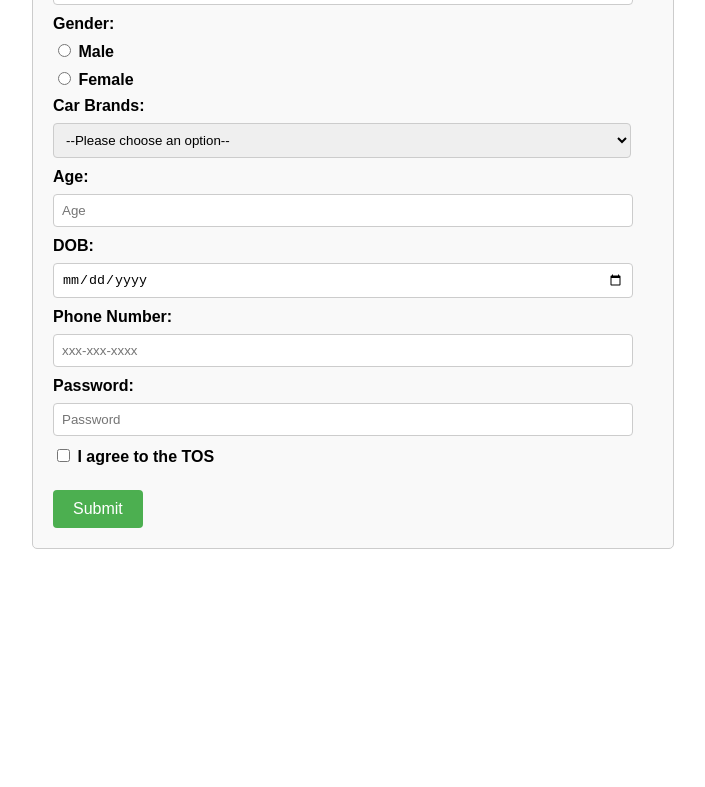
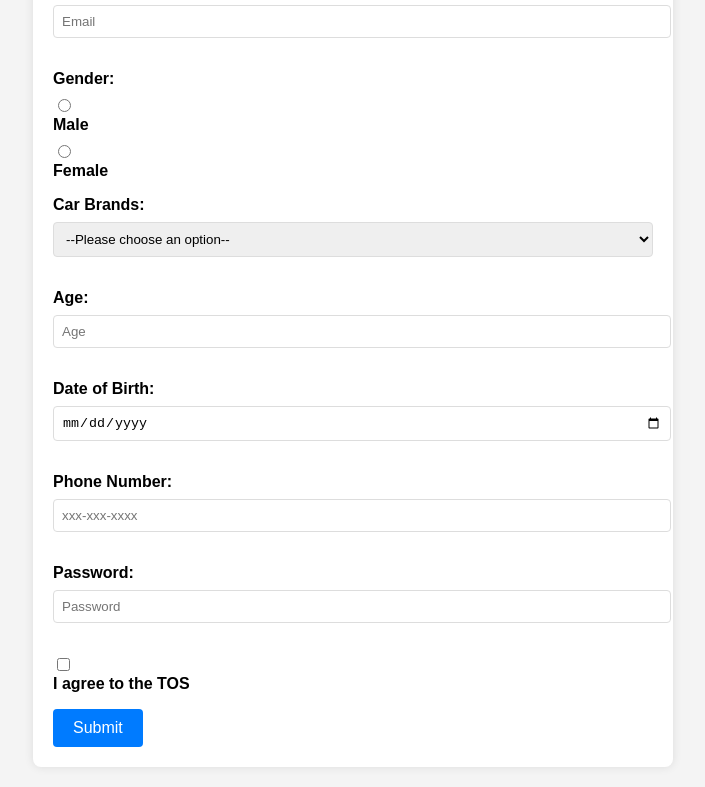
Before and after one commit to acciojob/signup-form-car-jaisaipothula, a website: page main.html in a window 1280 px wide. Shown: the part 232-1019 px from the top of the page, without its empty margins (287-992 px from the left). Before the commit the page ends 801 px from the top, so only its background shows below. Drawn offline with Linux system fonts and the light colour scheme.

Commit message:
created a submission

```diff
--- a/main.html
+++ b/main.html
@@ -5,104 +5,107 @@
     <meta name="viewport" content="width=device-width, initial-scale=1.0">
     <title>Signup Form</title>
     <style>
+        /* Inline CSS for basic styling */
         body {
             font-family: Arial, sans-serif;
             margin: 20px;
+            background-color: #f4f4f4;
         }
-        form {
+        .container {
             max-width: 600px;
-            margin: 0 auto;
+            margin: auto;
             padding: 20px;
-            border: 1px solid #ccc;
-            background-color: #f9f9f9;
-            border-radius: 5px;
+            background-color: #fff;
+            border-radius: 8px;
+            box-shadow: 0 0 10px rgba(0, 0, 0, 0.1);
         }
         label {
             display: block;
             margin-bottom: 8px;
             font-weight: bold;
         }
-        input[type="text"],
-        input[type="email"],
-        input[type="number"],
-        input[type="date"],
-        input[type="tel"],
-        input[type="password"] {
-            width: calc(100% - 20px);
+        input[type="text"], input[type="email"], input[type="number"], input[type="date"], input[type="tel"], input[type="password"], select {
+            width: 100%;
             padding: 8px;
-            margin-bottom: 10px;
-            border: 1px solid #ccc;
-            border-radius: 4px;
-            box-sizing: border-box;
-        }
-        select {
-            width: calc(100% - 22px);
-            padding: 8px;
-            margin-bottom: 10px;
-            border: 1px solid #ccc;
-            border-radius: 4px;
-            box-sizing: border-box;
-        }
-        input[type="checkbox"] {
-            margin-bottom: 10px;
-        }
-        input[type="submit"] {
-            background-color: #4CAF50;
-            color: white;
-            border: none;
-            padding: 10px 20px;
-            text-align: center;
-            text-decoration: none;
-            display: inline-block;
-            font-size: 16px;
-            margin-top: 10px;
-            cursor: pointer;
+            margin-bottom: 16px;
+            border: 1px solid #ddd;
             border-radius: 4px;
         }
-        input[type="submit"]:hover {
-            background-color: #45a049;
+        input[type="radio"], input[type="checkbox"] {
+            margin-right: 8px;
+        }
+        .form-group {
+            margin-bottom: 16px;
+        }
+        .form-group input[type="radio"] {
+            margin-right: 10px;
+        }
+        button[type="submit"] {
+            padding: 10px 20px;
+            background-color: #007bff;
+            color: #fff;
+            border: none;
+            border-radius: 4px;
+            cursor: pointer;
+            font-size: 16px;
+        }
+        button[type="submit"]:hover {
+            background-color: #0056b3;
         }
     </style>
 </head>
 <body>
-    <form action="#" method="post">
-        <h2>Signup Form</h2>
-
+    <div class="container">
+        <h1>Signup Form</h1>
+        <form action="/submit" method="post">
+            <div class="form-group">
                 <label for="name">Name:</label>
-        <input type="text" id="name" name="name" required placeholder="Name">
-
+                <input type="text" id="name" name="name" placeholder="Name" required>
+            </div>
+            <div class="form-group">
                 <label for="email">Email:</label>
-        <input type="email" id="email" name="email" required placeholder="Email">
-
+                <input type="email" id="email" name="email" placeholder="Email" required>
+            </div>
+            <div class="form-group">
                 <label>Gender:</label>
-        <label for="gender_m"><input type="radio" id="gender_m" name="gender" required> Male</label>
-        <label for="gender_f"><input type="radio" id="gender_f" name="gender" required> Female</label>
-
+                <input type="radio" id="gender_m" name="gender" value="male" required>
+                <label for="gender_m">Male</label>
+                <input type="radio" id="gender_f" name="gender" value="female" required>
+                <label for="gender_f">Female</label>
+            </div>
+            <div class="form-group">
                 <label for="cars">Car Brands:</label>
                 <select id="cars" name="cars" required>
-            <option value="" disabled selected>--Please choose an option--</option>
-            <option value="Toyota">Toyota</option>
-            <option value="Honda">Honda</option>
-            <option value="Ford">Ford</option>
-            <option value="Chevrolet">Chevrolet</option>
-            <option value="Other">Other</option>
+                    <option value="">--Please choose an option--</option>
+                    <option value="audi">Audi</option>
+                    <option value="bmw">BMW</option>
+                    <option value="mercedes">Mercedes</option>
+                    <option value="toyota">Toyota</option>
+                    <option value="volkswagen">Volkswagen</option>
                 </select>
-
+            </div>
+            <div class="form-group">
                 <label for="age">Age:</label>
-        <input type="number" id="age" name="age" required placeholder="Age">
-
-        <label for="dob">DOB:</label>
+                <input type="number" id="age" name="age" placeholder="Age" required>
+            </div>
+            <div class="form-group">
+                <label for="dob">Date of Birth:</label>
                 <input type="date" id="dob" name="dob" required>
-
+            </div>
+            <div class="form-group">
                 <label for="tel">Phone Number:</label>
                 <input type="tel" id="tel" name="tel" placeholder="xxx-xxx-xxxx">
-
+            </div>
+            <div class="form-group">
                 <label for="password">Password:</label>
-        <input type="password" id="password" name="password" required placeholder="Password">
-
-        <label><input type="checkbox" id="tos" name="tos" required> I agree to the TOS</label>
-
-        <input type="submit" value="Submit">
+                <input type="password" id="password" name="password" placeholder="Password" required>
+            </div>
+            <div class="form-group">
+                <input type="checkbox" id="tos" name="tos" required>
+                <label for="tos">I agree to the TOS</label>
+            </div>
+            <button type="submit">Submit</button>
         </form>
+    </div>
 </body>
 </html>
```
Lines whose indentation alone changed are shown as unchanged.
